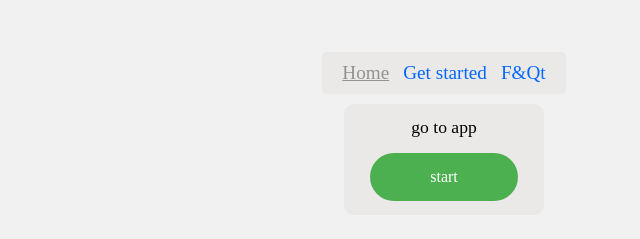
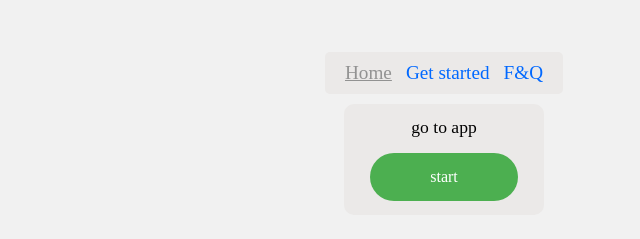
Before and after one commit to friiishop/friiishop.github.io, a plain HTML site: page index.html in a window 1280 px wide. Shown: the part 146-385 px from the top of the page, 196-836 px from the left. Drawn offline with Linux system fonts and the light colour scheme.

Commit message:
Update index.html

```diff
--- a/index.html
+++ b/index.html
@@ -95,7 +95,7 @@
 				<ul class="">
 					<li><a class="nav-active" href="/">Home</a></li>
 					<li><a class="nav" href="/get-started">Get started</a></li>
-					<li><a class="nav" href="/faq">F&Qt</a></li>
+					<li><a class="nav" href="/faq">F&Q</a></li>
 				</ul>
 			</div>
 
```
